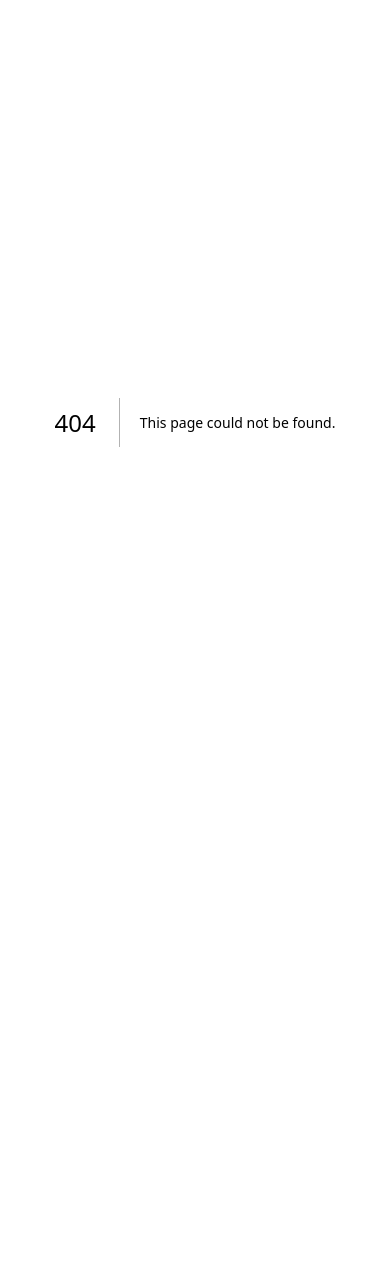
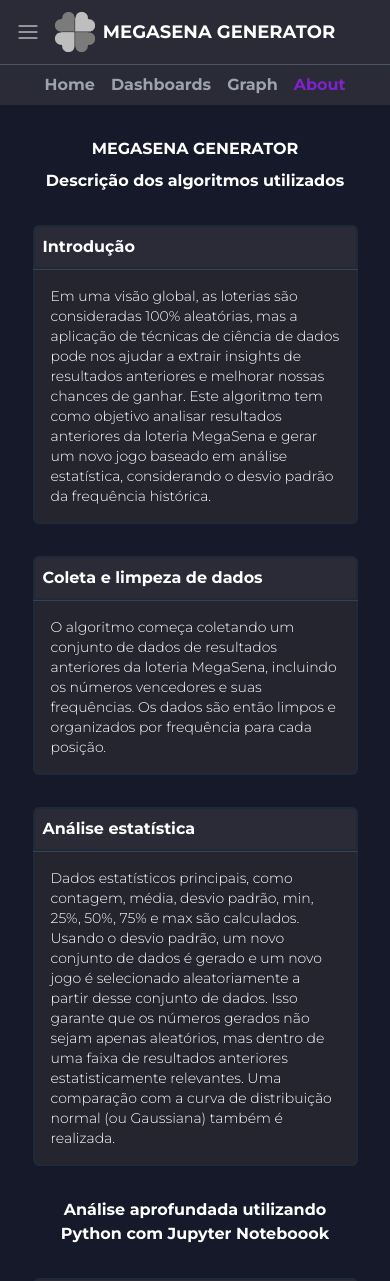
Before and after one commit to leonardoacr/megasena-generator, a Next.js app in the folder frontend/: page /about in a window 390 px wide. Before the commit this address had no page. Shown: the top 1281 px of the page. Before the commit the page ends 844 px from the top, so only its background shows below. Built offline with nearby package versions, Linux system fonts and the light colour scheme.

Commit message:
Frontend: Added about page and improved responsivity

```diff
--- /dev/null
+++ b/frontend/src/components/About/TextBox.tsx
@@ -0,0 +1,29 @@
+const TextBox = (props: {
+  title: string;
+  text: string;
+  linkText?: string;
+  linkUrl?: string;
+}) => {
+  return (
+    <div className="mt-4 w-5/6">
+      <div className="border-b-2 border-gray-800">
+        <h2 className="text-1xl mt-4 rounded-md rounded-b-none border-2 border-b-0 border-gray-800 bg-background-header p-2 font-bold">
+          {props.title}
+        </h2>
+      </div>
+      <hr className=" border-gray-700" />
+      <div className="rounded-md rounded-t-none border-2 border-t-0 border-gray-800 bg-background-text-box p-4 text-sm font-light">
+        {props.text}
+        {props.linkText && props.linkUrl && (
+          <div className="mt-4 flex justify-center">
+            <button className="rounded bg-gray-600 py-2 px-4 font-bold text-white hover:bg-gray-700">
+              <a href={props.linkUrl}>{props.linkText}</a>
+            </button>
+          </div>
+        )}
+      </div>
+    </div>
+  );
+};
+
+export default TextBox;
--- a/frontend/src/components/Header.tsx
+++ b/frontend/src/components/Header.tsx
@@ -7,20 +7,22 @@
 const Header = () => {
   const router = useRouter();
 
-  const isGraphPage = router.pathname === "/graph";
+  // const isGraphPage = router.pathname === "/graph";
 
   const routes = [
     { name: "Home", path: "/" },
     { name: "Dashboards", path: "/dashboards" },
     { name: "Graph", path: "/graph" },
+    { name: "About", path: "/about" },
   ];
 
   return (
     <>
       <div
-        className={`flex h-16 items-center ${
-          isGraphPage ? "justify-between" : "justify-center"
-        } bg-background-header pl-10`}
+        // className={`flex h-16 items-center ${
+        //   isGraphPage ? "justify-between" : "justify-center"
+        // } bg-background-header pl-10`}
+        className={`flex h-16 items-center justify-center bg-background-header`}
         style={{ position: "fixed", top: 0, width: "100%", zIndex: 100 }}
       >
         <Menu />
@@ -40,7 +42,7 @@
             </div>
           </Link>
         </button>
-        {isGraphPage && (
+        {/* {isGraphPage && (
           <div className="">
             <button>
               <Link href="/dashboards">
@@ -54,7 +56,7 @@
               </Link>
             </button>
           </div>
-        )}
+        )} */}
       </div>
       <hr className="mt-16 border-t border-gray-600" />
       <div className="flex h-10 items-center justify-center bg-background-header text-gray-400">
--- a/frontend/src/components/Results.tsx
+++ b/frontend/src/components/Results.tsx
@@ -62,7 +62,7 @@
 
   return (
     <>
-      <div className="mt-16 flex flex-col items-center justify-center">
+      <div className="mx-4 mt-8 flex flex-col items-center justify-center">
         <div className="mt-16 rounded-md border-2 border-gray-400 p-4">
           <h2 className="flex items-center justify-center font-bold">
             JOGO GERADO
--- /dev/null
+++ b/frontend/src/pages/about.tsx
@@ -0,0 +1,76 @@
+import TextBox from "@/components/About/TextBox";
+import Header from "@/components/Header";
+import React from "react";
+
+const About = () => {
+  return (
+    <div className="font-montserrat h-full w-full bg-background-page text-white">
+      <Header />
+      <h2 className="mb-2 flex items-center justify-center pt-8 font-bold">
+        MEGASENA GENERATOR
+      </h2>
+      <h5 className="flex items-center justify-center font-bold">
+        Descrição dos algoritmos utilizados
+      </h5>
+      <div className="flex flex-col items-center justify-center">
+        <TextBox
+          title="Introdução"
+          text="Em uma visão global, as loterias são consideradas 100% aleatórias, mas
+          a aplicação de técnicas de ciência de dados pode nos ajudar a extrair
+          insights de resultados anteriores e melhorar nossas chances de ganhar.
+          Este algoritmo tem como objetivo analisar resultados anteriores da
+          loteria MegaSena e gerar um novo jogo baseado em análise estatística,
+          considerando o desvio padrão da frequência histórica."
+        />
+        <TextBox
+          title="Coleta e limpeza de dados"
+          text="O algoritmo começa coletando um conjunto de dados de resultados
+          anteriores da loteria MegaSena, incluindo os números vencedores e suas
+          frequências. Os dados são então limpos e organizados por frequência para
+          cada posição."
+        />
+        <TextBox
+          title="Análise estatística"
+          text="Dados estatísticos principais, como contagem, média, desvio padrão,
+          min, 25%, 50%, 75% e max são calculados. Usando o desvio padrão, um novo
+          conjunto de dados é gerado e um novo jogo é selecionado aleatoriamente a
+          partir desse conjunto de dados. Isso garante que os números gerados não sejam
+          apenas aleatórios, mas dentro de uma faixa de resultados anteriores
+          estatisticamente relevantes. Uma comparação com a curva de distribuição normal
+          (ou Gaussiana) também é realizada."
+        />
+      </div>
+      <h5 className="mx-8 mt-8 flex items-center justify-center text-center font-bold">
+        Análise aprofundada utilizando Python com Jupyter Noteboook
+      </h5>
+      <div className="flex flex-col items-center justify-center pb-16">
+        <TextBox
+          title="Média móvel e Machine Learning"
+          text="Nessa análise, a média móvel é aplicada aos resultados anteriores para identificar
+          quaisquer tendências ou padrões nos dados. Algoritmos de aprendizado de máquina
+          baseado em LSTM (Long Short-Term Memory) e ARIMA são utilizados para analisar os dados
+          e prever o próximo jogo, tratando o algoritmo como uma série temporal. O algoritmo é
+          projetado para considerar a ordem dos jogos, garantindo que as previsões façam sentido.
+          Por conta do alto poder de processamento exigido, esses cálculos mais avançados
+          foram mantidos em código Python no Jupyter Notebook, que pode ser encontrado aqui:"
+          linkText="Ir para o Jupyter Notebook"
+          linkUrl="https://github.com/leonardoacr/megasena-generator/tree/main/notebook"
+        />
+        <TextBox
+          title="Conclusão"
+          text="O principal objetivo desse algoritmo é aplicar técnicas de ciência de dados e
+          discutir métodos estatísticos que podem ser usados para extrair insights de resultados
+          anteriores da loteria da Mega Sena. Destina-se apenas para fins de aprendizado e prática e
+          não deve ser usado como garantia de ganhar na loteria. Apesar da rede neural ter tido
+          grande eficiência em prever e aprender o comportamento do jogos para a média móvel e capturar
+          tendência de novos jogos, ressalta-se que ao retornar aos valores normalizados,
+          o desvio padrão e picos aleatórios que acontecem aleatoriamente deve ser considerados.
+          Dessa forma, mesmo se a tendência é acertada, o resultado final ainda é tão aleatório quanto um
+          humano jogando, pois o resultado é um só."
+        />
+      </div>
+    </div>
+  );
+};
+
+export default About;
--- a/frontend/src/pages/dashboards.tsx
+++ b/frontend/src/pages/dashboards.tsx
@@ -9,7 +9,7 @@
       <h2 className="mb-2 flex items-center justify-center pt-8 font-bold">
         DASHBOARD
       </h2>
-      <h5 className="mb-10 flex items-center justify-center font-bold">
+      <h5 className="mx-8 mb-10 flex items-center justify-center text-center font-bold">
         Estimativa de Resultados Passados (Quantidade vs. Número de Jogo)
       </h5>
       <div className="flex items-center justify-center pb-20">
--- a/frontend/src/pages/graph.tsx
+++ b/frontend/src/pages/graph.tsx
@@ -23,27 +23,10 @@
   });
 
   useEffect(() => {
-    console.log("hello graph page");
-    console.log("Data:", dashboardContext.passDashboardData);
     if (dashboardContext.passDashboardData) {
-      console.log(dashboardContext.chartLabelColor);
-      console.log(
-        dashboardContext.graphData.xKey,
-        dashboardContext.graphData.yKey,
-        dashboardContext.graphData.title,
-        dashboardContext.graphData.index
-      );
       setDashboardData(dashboardContext.passDashboardData);
     }
-  }, [
-    dashboardContext.passDashboardData,
-    dashboardContext.graphData,
-    dashboardContext.chartLabelColor,
-    dashboardContext.chartBackgroundColor,
-    dashboardContext.chartBorderColor,
-    dashboardContext.xLabel,
-    dashboardContext.yLabel,
-  ]);
+  }, [dashboardContext.passDashboardData]);
 
   // check if there is data available, otherwise show a message
   if (
@@ -55,8 +38,8 @@
     return (
       <div className="font-montserrat mt-16 h-full bg-background-page text-white">
         <Header />
-        <div className="flex h-screen items-center justify-center">
-          <h1 className="text-2xl">Nothing to show yet...</h1>
+        <div className="flex h-screen items-center justify-center text-center">
+          <h1 className="text-2xl">Selecione um gráfico nos dashboards.</h1>
         </div>
       </div>
     );
@@ -68,7 +51,7 @@
       <Header />
       <div className=" flex h-screen items-center justify-center">
         <div
-          className="w-3/4 items-center justify-center rounded-md bg-background-dashboard p-4"
+          className="w-5/6 items-center justify-center rounded-md bg-background-dashboard p-4"
           key={dashboardContext.graphData.index}
         >
           <Graphs
--- a/frontend/tailwind.config.js
+++ b/frontend/tailwind.config.js
@@ -16,6 +16,7 @@
       colors: {
         'background-page': '#151929',
         'background-header': '#2a2b36',
+        'background-text-box': '#24252f',
         'background-dashboard': '#24252f',
         'label-color': '#696b7a',
       },
```
